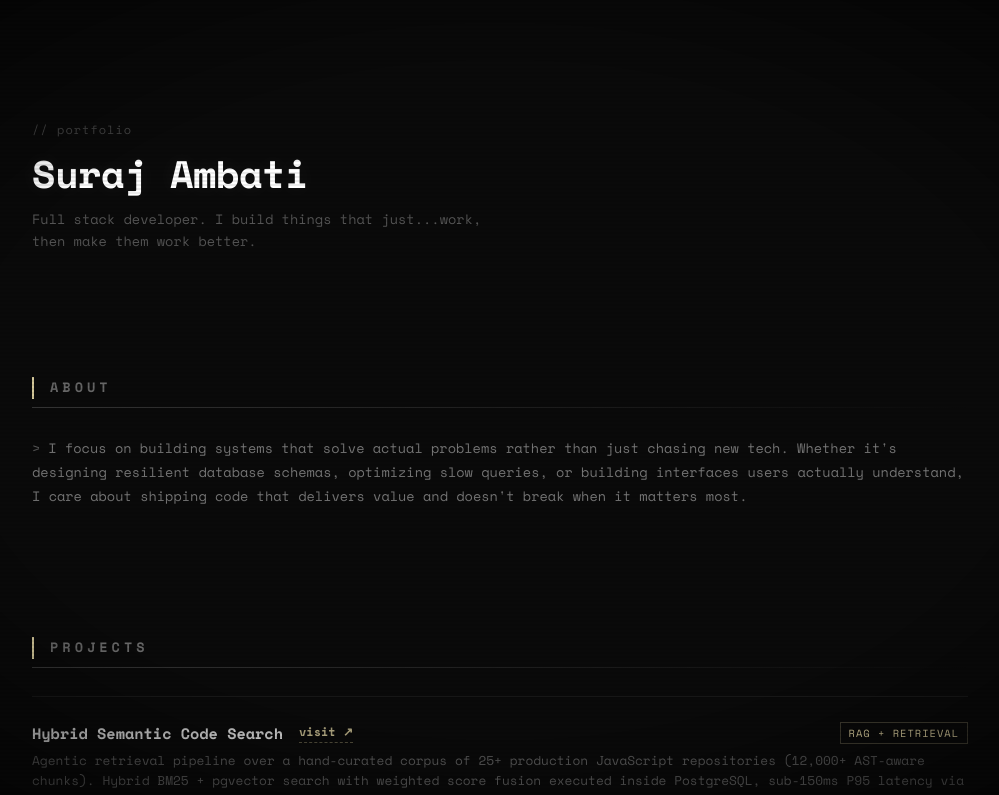
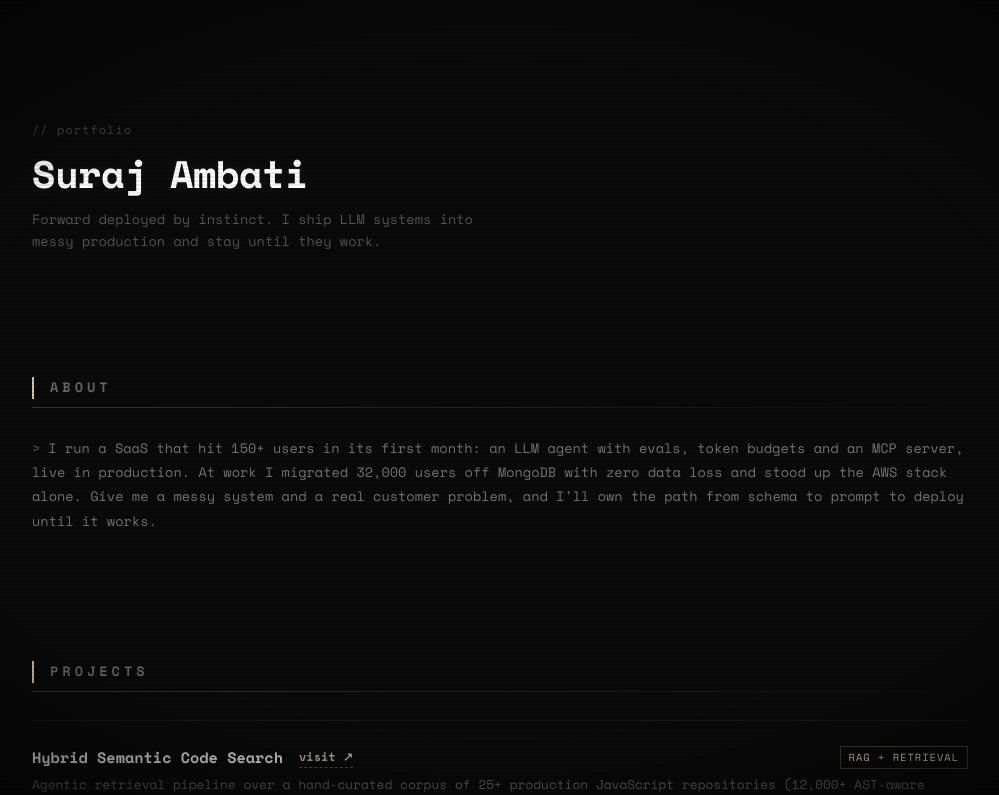
Before and after one commit to 57suraj/portfolio, a React (Vite) app: page / in a window 1280 px wide. Shown: the top 795 px of the page, without its empty margins (140-1139 px from the left). Built offline with nearby package versions, Linux system fonts and the light colour scheme.

Commit message:
Hero and summary aimed at forward deployed roles

```diff
--- a/index.html
+++ b/index.html
@@ -4,7 +4,7 @@
     <meta charset="UTF-8" />
     <meta name="viewport" content="width=device-width, initial-scale=1.0" />
     <title>Suraj Ambati</title>
-    <meta name="description" content="Suraj Ambati - Full stack developer. Portfolio showcasing projects and experience." />
+    <meta name="description" content="Suraj Ambati: forward deployed engineer shipping production LLM systems. SaaS with 150+ users in its first month, 32,000-user migration, evals, MCP and RAG." />
     <link rel="preconnect" href="https://fonts.googleapis.com" />
     <link rel="preconnect" href="https://fonts.gstatic.com" crossorigin />
     <link href="https://fonts.googleapis.com/css2?family=Space+Mono:wght@400;700&display=swap" rel="stylesheet" />
--- a/src/App.jsx
+++ b/src/App.jsx
@@ -167,7 +167,7 @@ function App() {
       <header className="hero fade-in">
         <p className="hero-prefix">// portfolio</p>
         <h1>Suraj Ambati<span className="cursor" /></h1>
-        <p className="tagline">Full stack developer. I build things that just...work, then make them work better.</p>
+        <p className="tagline">Forward deployed by instinct. I ship LLM systems into messy production and stay until they work.</p>
       </header>
 
       {/* About */}
@@ -176,10 +176,10 @@ function App() {
         <div className="section-line" />
         <p className="about-text">
           <span className="prompt">&gt;</span>
-          I focus on building systems that solve actual problems rather than just chasing new tech.
-          Whether it's designing resilient database schemas, optimizing slow queries, or building
-          interfaces users actually understand, I care about shipping code that delivers value and
-          doesn't break when it matters most.
+          I run a SaaS that hit 150+ users in its first month: an LLM agent with evals, token budgets
+          and an MCP server, live in production. At work I migrated 32,000 users off MongoDB with zero
+          data loss and stood up the AWS stack alone. Give me a messy system and a real customer
+          problem, and I'll own the path from schema to prompt to deploy until it works.
         </p>
       </section>
 
```
